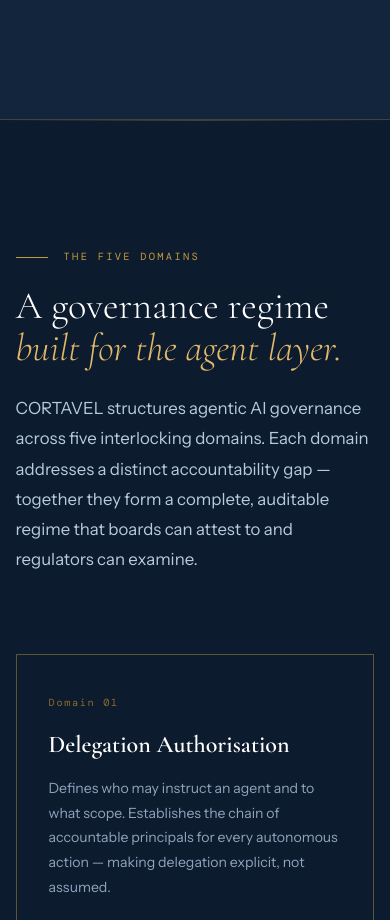
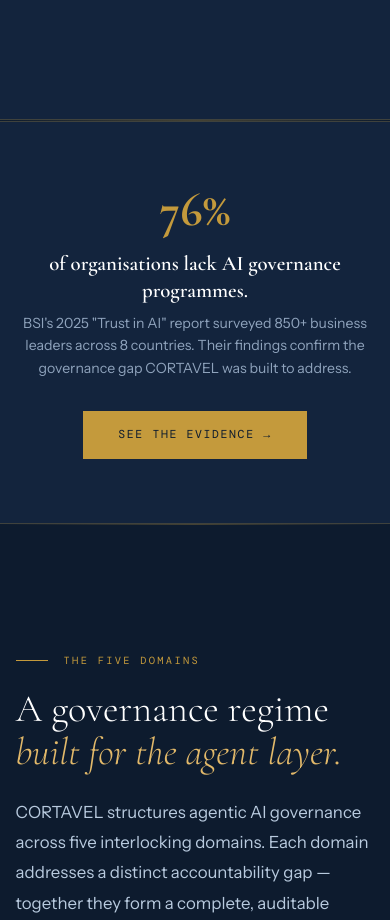
Before and after one commit to chrismeaden/cortavel-website, a plain HTML site: page index.html in a window 390 px wide. Shown: the part 2380-3300 px from the top of the page. Drawn offline with nearby package versions, Linux system fonts and the light colour scheme; a web font is replaced by a local one.

Commit message:
Add files via upload

```diff
--- a/index.html
+++ b/index.html
@@ -363,6 +363,67 @@
       line-height: 1.7;
     }
 
+    /* ── EVIDENCE BANNER ── */
+    .evidence-banner {
+      background: var(--navy-mid);
+      border-top: 1px solid var(--rule);
+      border-bottom: 1px solid var(--rule);
+      padding: 4rem 4vw;
+    }
+
+    .evidence-banner-inner {
+      display: flex;
+      align-items: center;
+      justify-content: space-between;
+      gap: 3rem;
+    }
+
+    .evidence-banner-content {
+      display: flex;
+      align-items: center;
+      gap: 2.5rem;
+    }
+
+    .evidence-banner-stat {
+      font-family: 'Cormorant Garamond', serif;
+      font-size: clamp(3rem, 6vw, 4.5rem);
+      font-weight: 700;
+      color: var(--gold);
+      line-height: 1;
+      flex-shrink: 0;
+    }
+
+    .evidence-banner-headline {
+      font-family: 'Cormorant Garamond', serif;
+      font-size: 1.3rem;
+      font-weight: 600;
+      color: var(--white);
+      margin-bottom: 0.5rem;
+      line-height: 1.3;
+    }
+
+    .evidence-banner-source {
+      font-size: 0.88rem;
+      color: var(--slate);
+      line-height: 1.6;
+    }
+
+    .evidence-banner-cta {
+      flex-shrink: 0;
+    }
+
+    @media (max-width: 900px) {
+      .evidence-banner-inner {
+        flex-direction: column;
+        text-align: center;
+        gap: 2rem;
+      }
+      .evidence-banner-content {
+        flex-direction: column;
+        gap: 1rem;
+      }
+    }
+
     /* ── FRAMEWORK SECTION ── */
     #framework {
       background: var(--navy);
@@ -707,6 +768,7 @@
     <ul class="nav-links">
       <li><a href="#problem">The Gap</a></li>
       <li><a href="#framework">Framework</a></li>
+      <li><a href="/evidence.html">Evidence</a></li>
       <li><a href="#about">About</a></li>
       <li><a href="#contact" class="nav-cta">Enquire</a></li>
     </ul>
@@ -792,6 +854,24 @@
             </div>
           </div>
         </div>
+      </div>
+    </div>
+  </section>
+
+  <div class="gold-rule"></div>
+
+  <!-- EVIDENCE BANNER -->
+  <section id="evidence-banner" class="evidence-banner">
+    <div class="section-inner">
+      <div class="evidence-banner-inner reveal">
+        <div class="evidence-banner-content">
+          <div class="evidence-banner-stat">76%</div>
+          <div class="evidence-banner-text">
+            <p class="evidence-banner-headline">of organisations lack AI governance programmes.</p>
+            <p class="evidence-banner-source">BSI's 2025 "Trust in AI" report surveyed 850+ business leaders across 8 countries. Their findings confirm the governance gap CORTAVEL was built to address.</p>
+          </div>
+        </div>
+        <a href="/evidence.html" class="btn-primary evidence-banner-cta">See the Evidence →</a>
       </div>
     </div>
   </section>
```
Also changed, not shown: evidence.html (+35 -14 lines).
